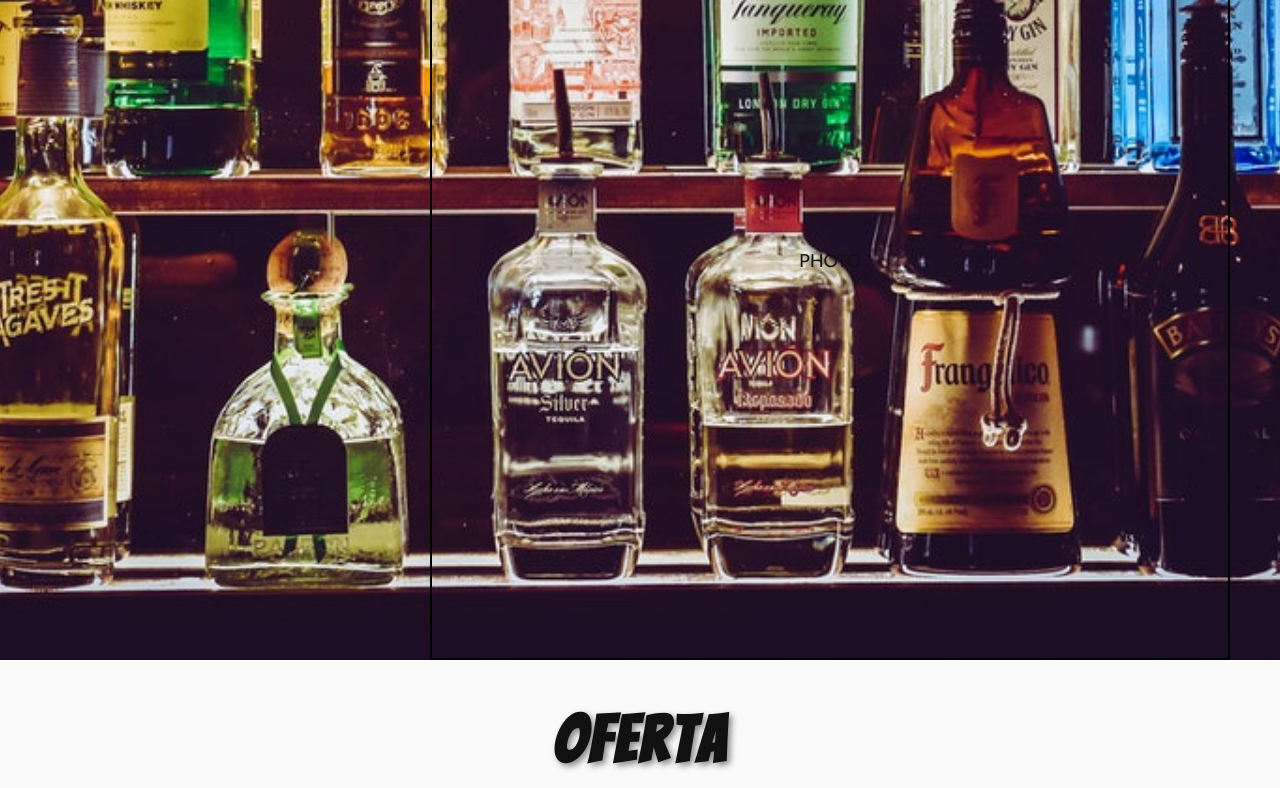
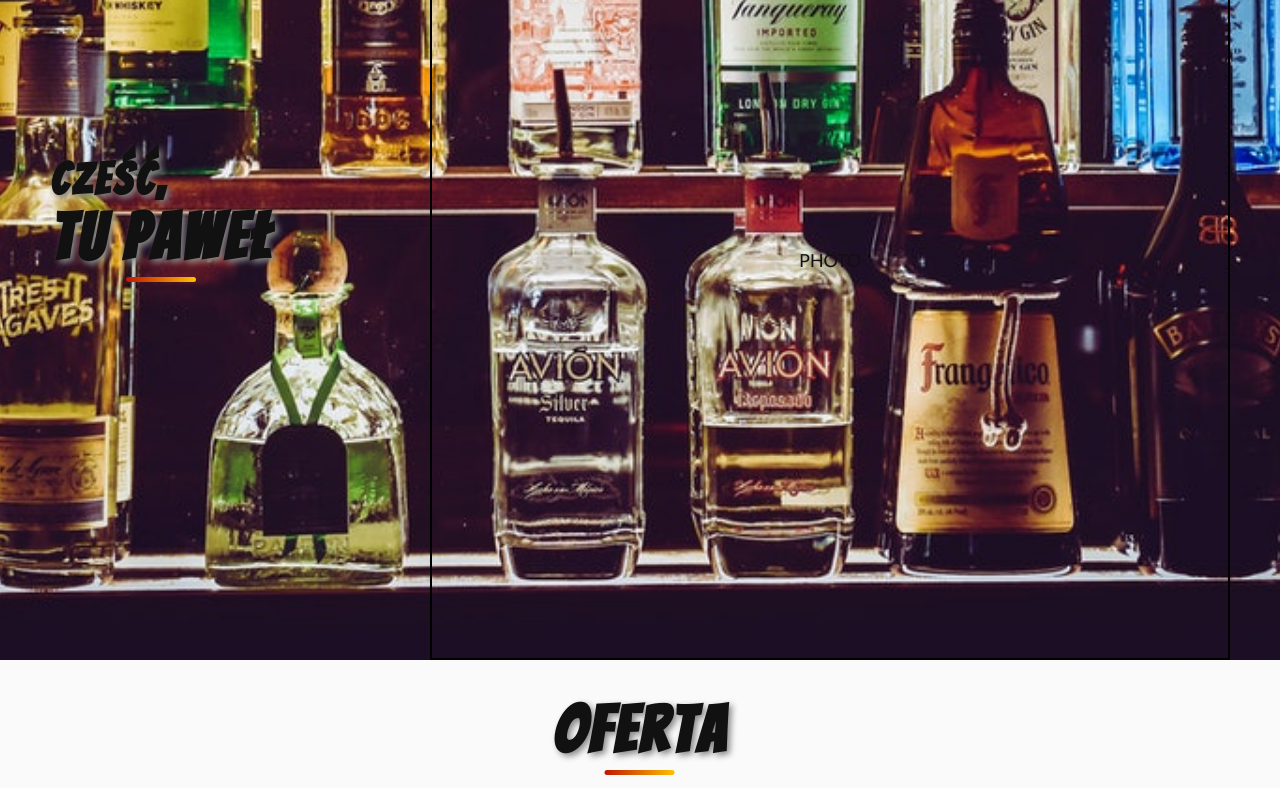
Before and after one commit to patrykmroz619/flaming-weddings-events, a Next.js app: page / in a window 1280 px wide. Shown: the part 940-1728 px from the top of the page. Built offline with nearby package versions, Linux system fonts and the light colour scheme.

Commit message:
style(components): add underline to the Heading component

```diff
--- a/src/components/common/Heading/index.ts
+++ b/src/components/common/Heading/index.ts
@@ -1,6 +1,20 @@
 import styled from 'styled-components';
 
 export const Heading = styled.h2`
-  padding: ${({ theme }) => theme.spacing.m} 0 ${({ theme }) => theme.spacing.s};
+  position: relative;
+  padding: ${({ theme }) => theme.spacing.m} 0 ${({ theme }) => theme.spacing.m};
   text-align: center;
+
+  &::after {
+    content: '';
+    position: absolute;
+    bottom: 10px;
+    left: 50%;
+    transform: translateX(-50%);
+    width: 70px;
+    height: 5px;
+    background-image: ${({ theme }) => theme.gradient};
+    background-size: 200%;
+    border-radius: 5px;
+  }
 `;
```
